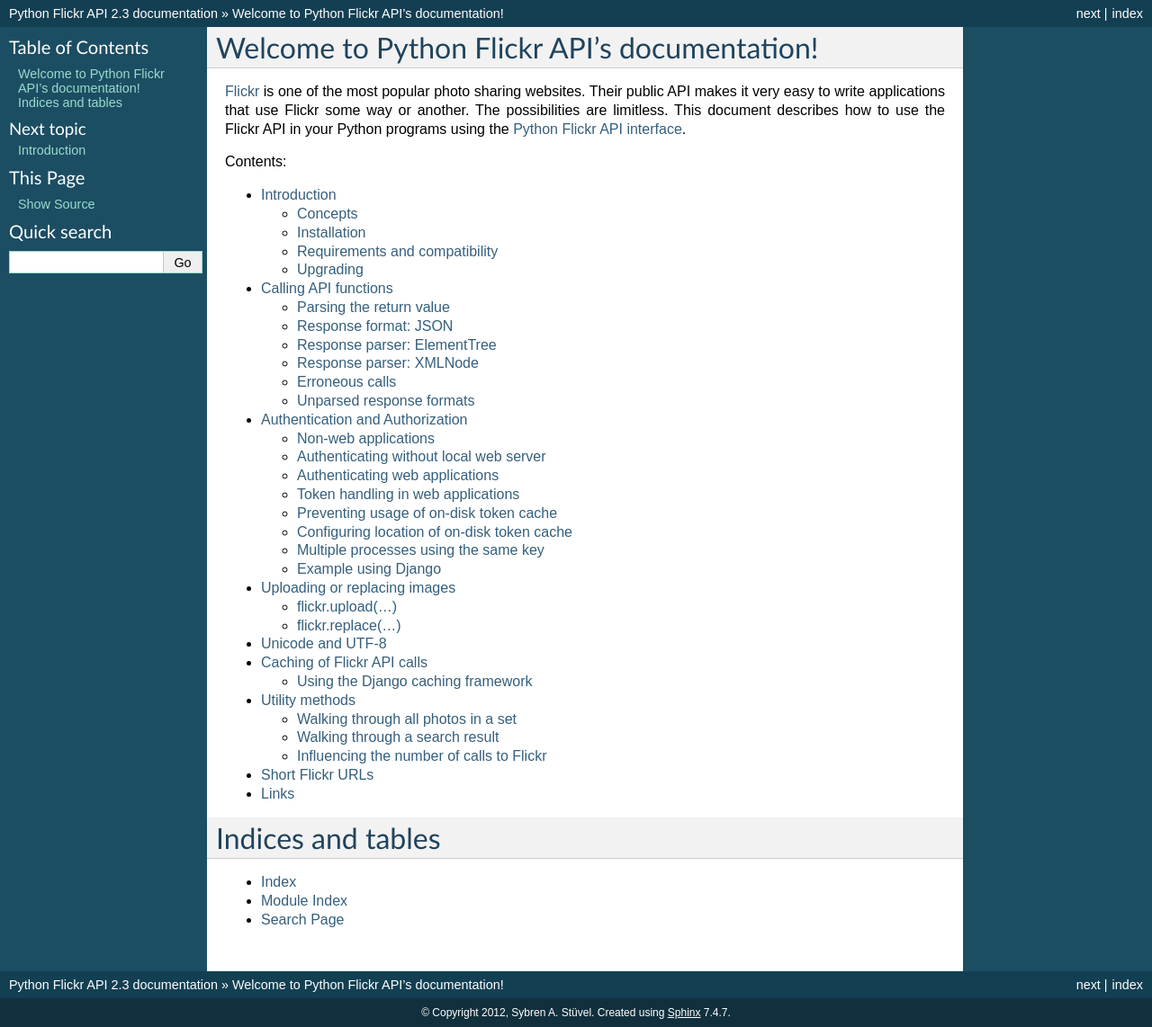
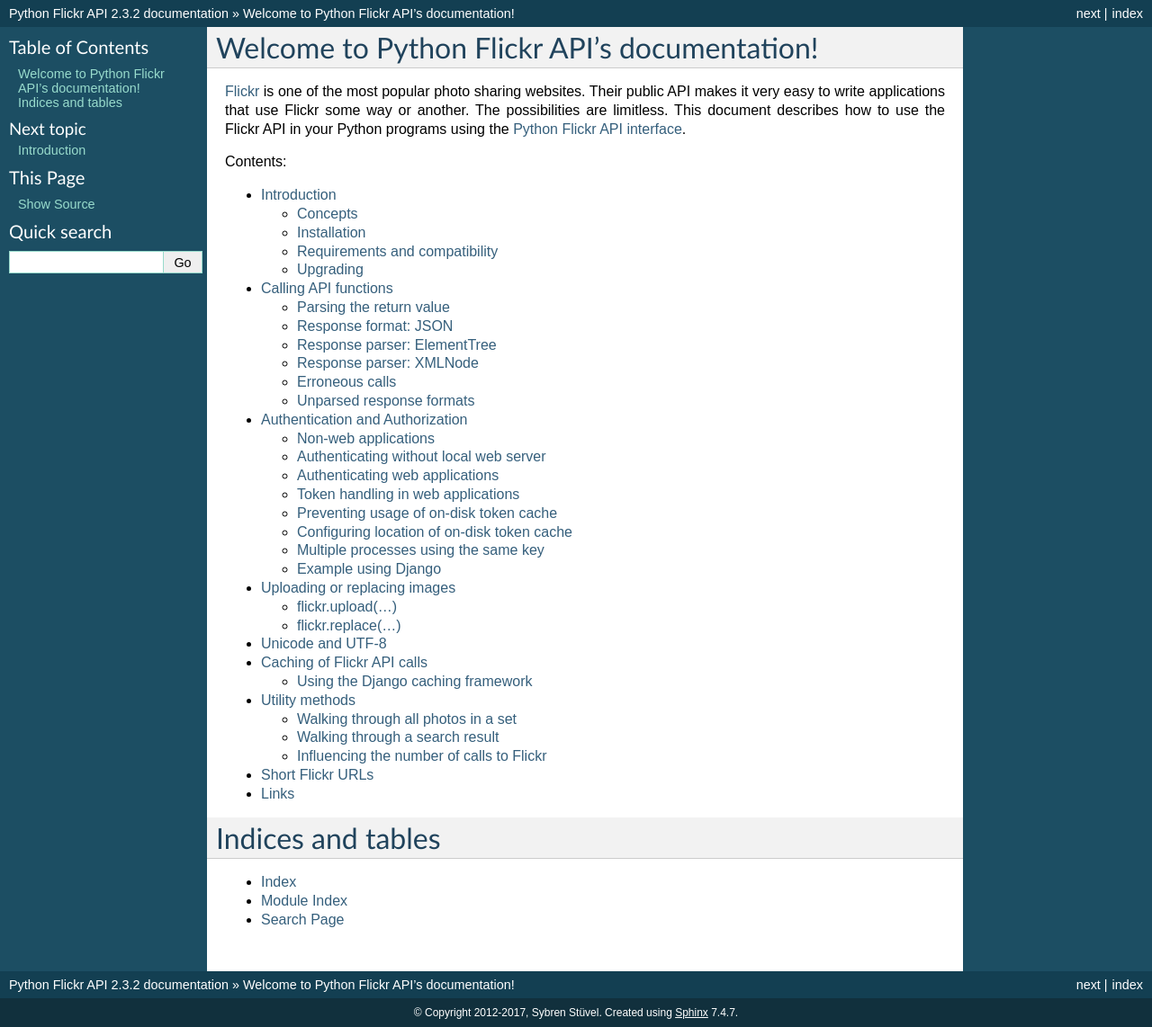
Before and after one commit to sybrenstuvel/flickrapi, a Sphinx documentation site: the page built from doc/index.rst, in a window 1280 px wide. Shown: the whole page at 90% size. Built offline with Sphinx 7.4.7, drawn with Linux system fonts in a browser that asks for light colours; part of the change alters nothing that is shown.

```diff
--- a/doc/conf.py
+++ b/doc/conf.py
@@ -14,7 +14,13 @@
 # If extensions (or modules to document with autodoc) are in another directory,
 # add these directories to sys.path here. If the directory is relative to the
 # documentation root, use os.path.abspath to make it absolute, like shown here.
-#sys.path.insert(0, os.path.abspath('.'))
+import os
+import sys
+from datetime import datetime
+
+sys.path.insert(0, os.path.abspath('..'))
+
+from flickrapi import __version__, __author__
 
 # -- General configuration -----------------------------------------------------
 
@@ -41,16 +47,16 @@ master_doc = 'index'
 
 # General information about the project.
 project = u'Python Flickr API'
-copyright = u'2012, Sybren A. Stüvel'
+copyright = u'2012-{}, {}'.format(datetime.now().year, __author__)
 
 # The version info for the project you're documenting, acts as replacement for
 # |version| and |release|, also used in various other places throughout the
 # built documents.
-#
+
 # The short X.Y version.
-version = '2.3'
+version = __version__
 # The full version, including alpha/beta/rc tags.
-release = '2.3'
+release = __version__
 
 # The language for content autogenerated by Sphinx. Refer to documentation
 # for a list of supported languages.
```
